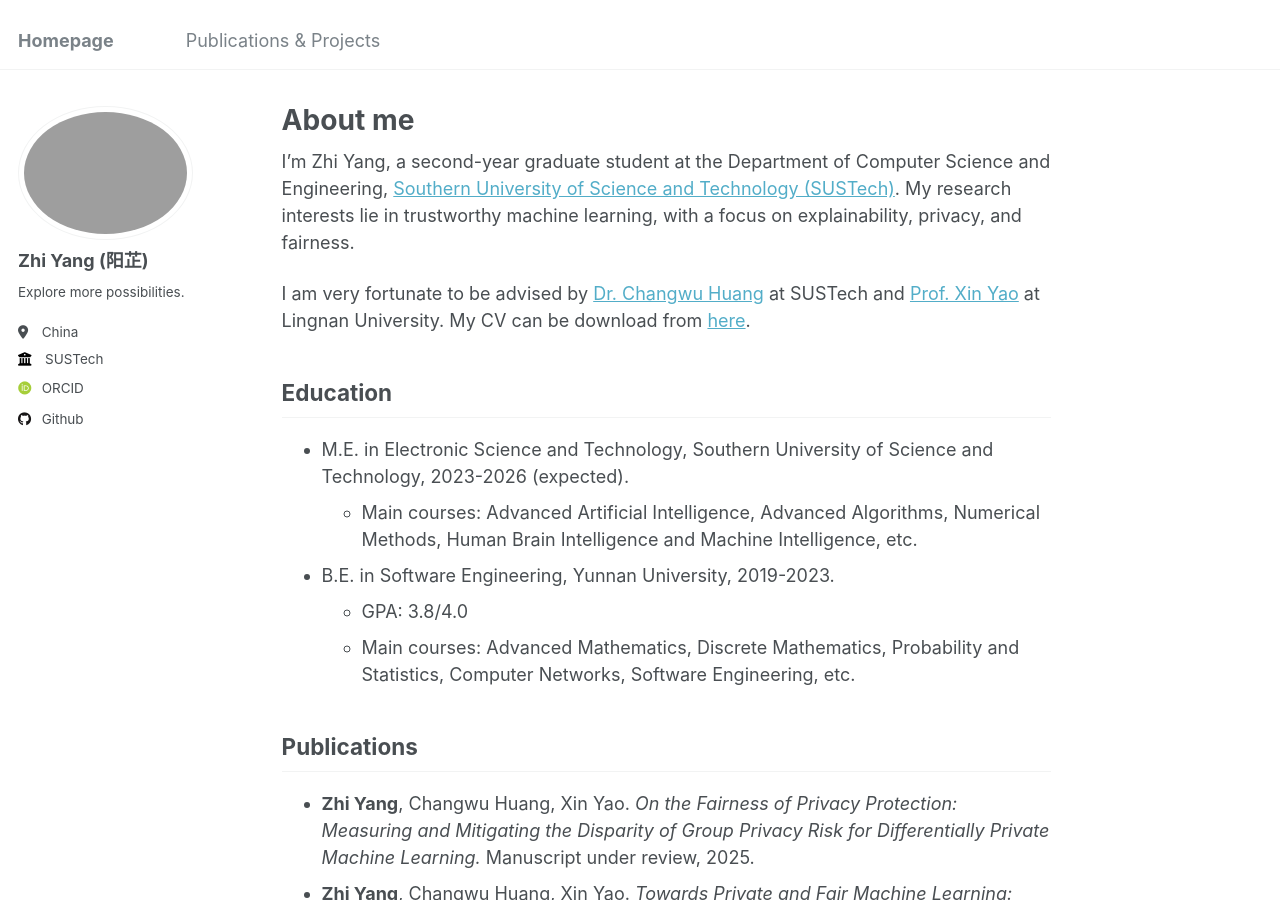
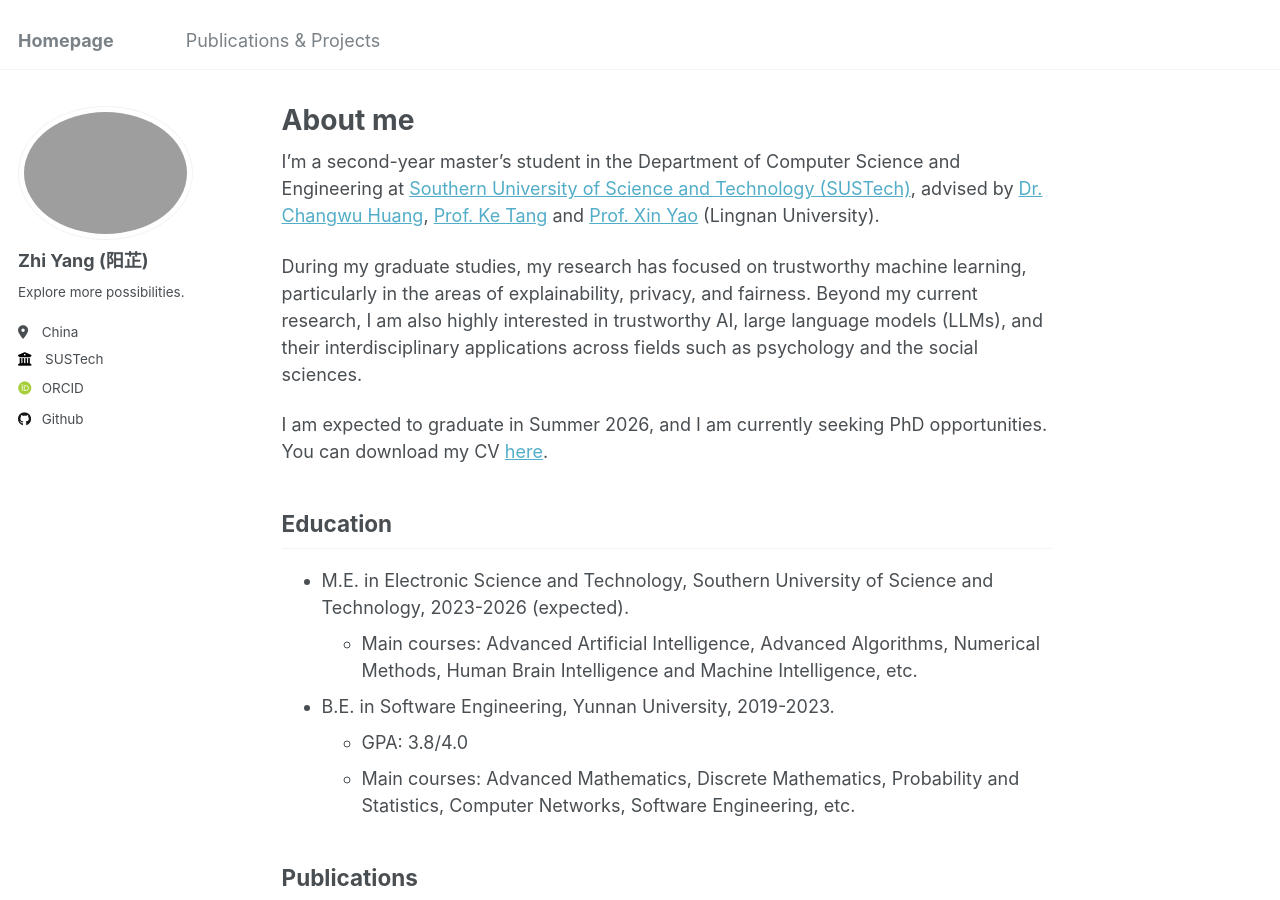
Before and after one commit to ruayz/ruayz.github.io, a Jekyll site: the page built from _pages/about.md, in a window 1280 px wide and 900 px high. Built offline with Jekyll 4.4.1, drawn with Linux system fonts in a browser that asks for light colours; some web fonts are replaced.

Commit message:
Update about.md

```diff
--- a/_pages/about.md
+++ b/_pages/about.md
@@ -6,9 +6,13 @@ redirect_from:
   - /about/
   - /about.html
 ---
-I'm Zhi Yang, a second-year graduate student at the Department of Computer Science and Engineering, [Southern University of Science and Technology (SUSTech)](https://www.sustech.edu.cn/). My research interests lie in trustworthy machine learning, with a focus on explainability, privacy, and fairness.
+I'm a second-year master's student in the Department of Computer Science and Engineering at [Southern University of Science and Technology (SUSTech)](https://www.sustech.edu.cn/), advised by [Dr. Changwu Huang](https://changwuhuang.github.io/), [Prof. Ke Tang](https://www.sustech.edu.cn/en/faculties/tangke.html) and [Prof. Xin Yao](https://scholar.google.co.uk/citations?user=UUtYPl4AAAAJ&hl=en) (Lingnan University).
 
-I am very fortunate to be advised by [Dr. Changwu Huang](https://faculty.sustech.edu.cn/?tagid=huangcw3&iscss=1&snapid=1&orderby=date&go=2) at SUSTech and [Prof. Xin Yao](https://www.ln.edu.hk/cht/po/people/professor-xin-yao) at Lingnan University. My CV can be download from [here](http://ruayz.github.io/files/CV.pdf).
+During my graduate studies, my research has focused on trustworthy machine learning, particularly in the areas of explainability, privacy, and fairness.
+Beyond my current research, I am also highly interested in trustworthy AI, large language models (LLMs), and their interdisciplinary applications across fields such as psychology and the social sciences.
+
+I am expected to graduate in Summer 2026, and I am currently seeking PhD opportunities.
+You can download my CV [here](http://ruayz.github.io/files/CV.pdf).
 
 Education
 ------
```
